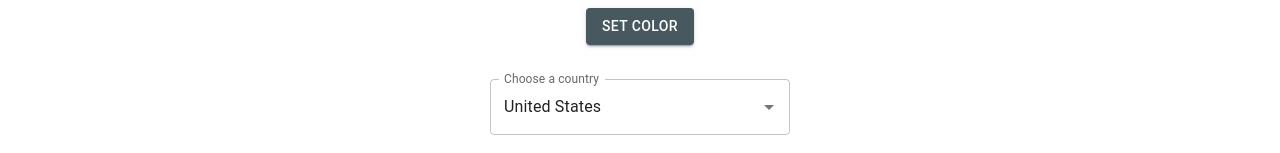
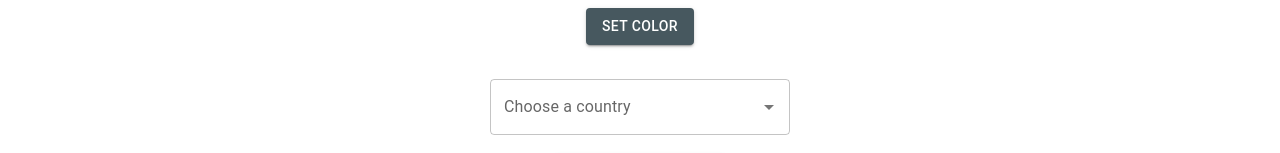
Before and after one commit to RoyLeviGit/WordClock-IoT, a React (Create React App) app in the folder word-clock-app/: page / in a window 1280 px wide. Both pictures are taken after a click on the button "Word Clock". Shown: the part 615-768 px from the top of the page. Built offline with nearby package versions, Linux system fonts and the light colour scheme; no server answers; the HTML template or start-up script is replaced by a standard one.

Commit message:
Show placeholder

```diff
--- a/word-clock-app/src/components/WorldClock/WorldClock.js
+++ b/word-clock-app/src/components/WorldClock/WorldClock.js
@@ -7,7 +7,7 @@
 
 const WorldClock = () => {
   const [countries, setCountries] = useState([]);
-  const [selectedCountry, setSelectedCountry] = useState('United States');
+  const [selectedCountry, setSelectedCountry] = useState('');
 
   useEffect(() => {
     const fetchCountries = async () => {
```
